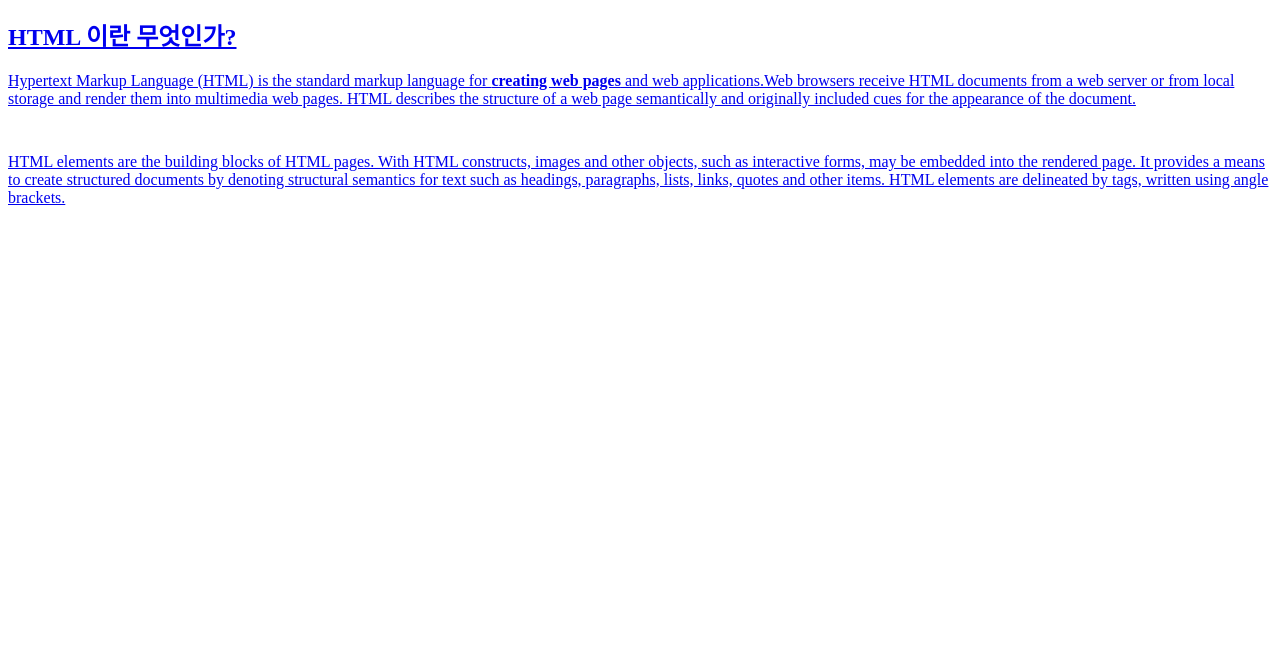
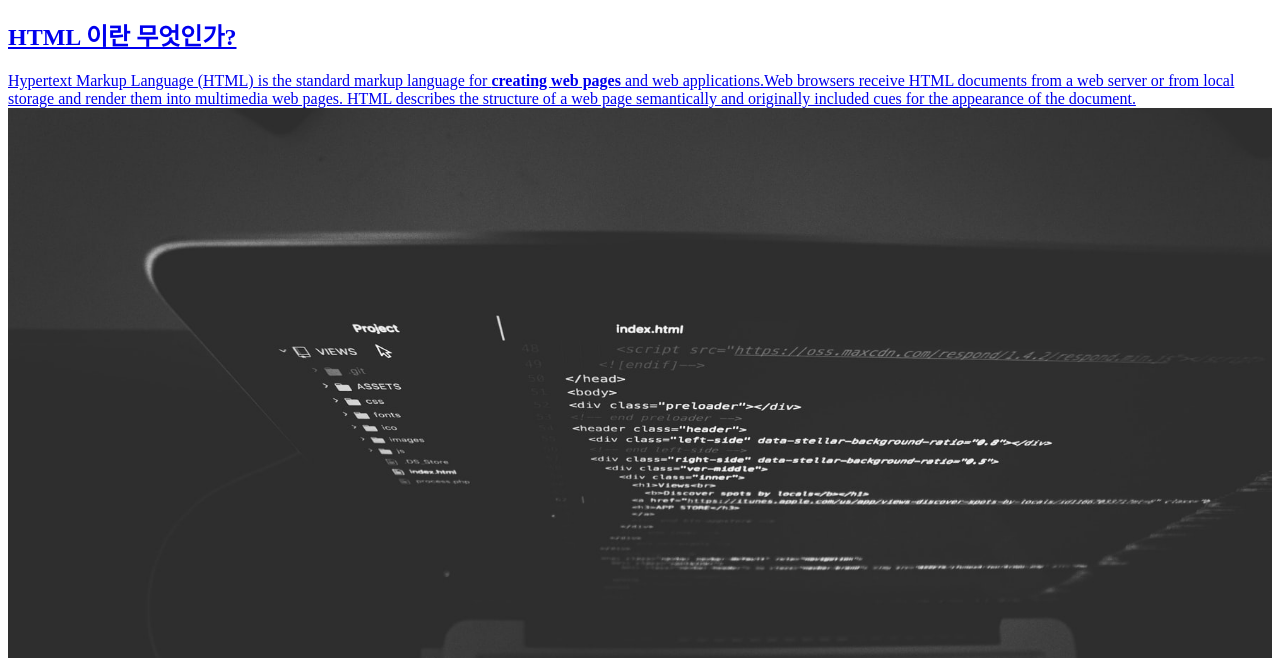
Before and after one commit to druerie/TEST, a plain HTML site: page 1.html in a window 1280 px wide. Shown: the part 137-795 px from the top of the page. Drawn offline with Linux system fonts and the light colour scheme.

Commit message:
Update 1.html

```diff
--- a/1.html
+++ b/1.html
@@ -13,5 +13,5 @@
 </ol>
 
 <h2>HTML 이란 무엇인가?</h2>
-<p>Hypertext Markup Language (HTML) is the standard markup language for <strong>creating <u>web</u> pages</strong> and web applications.Web browsers receive HTML documents from a web server or from local storage and render them into multimedia web pages. HTML describes the structure of a web page semantically and originally included cues for the appearance of the document.<img src""> </p><p style="margin-top:45px;">HTML elements are the building blocks of HTML pages. With HTML constructs, images and other objects, such as interactive forms, may be embedded into the rendered page. It provides a means to create structured documents by denoting structural semantics for text such as headings, paragraphs, lists, links, quotes and other items. HTML elements are delineated by tags, written using angle brackets. </p>
+<p>Hypertext Markup Language (HTML) is the standard markup language for <strong>creating <u>web</u> pages</strong> and web applications.Web browsers receive HTML documents from a web server or from local storage and render them into multimedia web pages. HTML describes the structure of a web page semantically and originally included cues for the appearance of the document.<img src="coding.jpg" width="100%"> </p><p style="margin-top:45px;">HTML elements are the building blocks of HTML pages. With HTML constructs, images and other objects, such as interactive forms, may be embedded into the rendered page. It provides a means to create structured documents by denoting structural semantics for text such as headings, paragraphs, lists, links, quotes and other items. HTML elements are delineated by tags, written using angle brackets. </p>
 </body>
```
